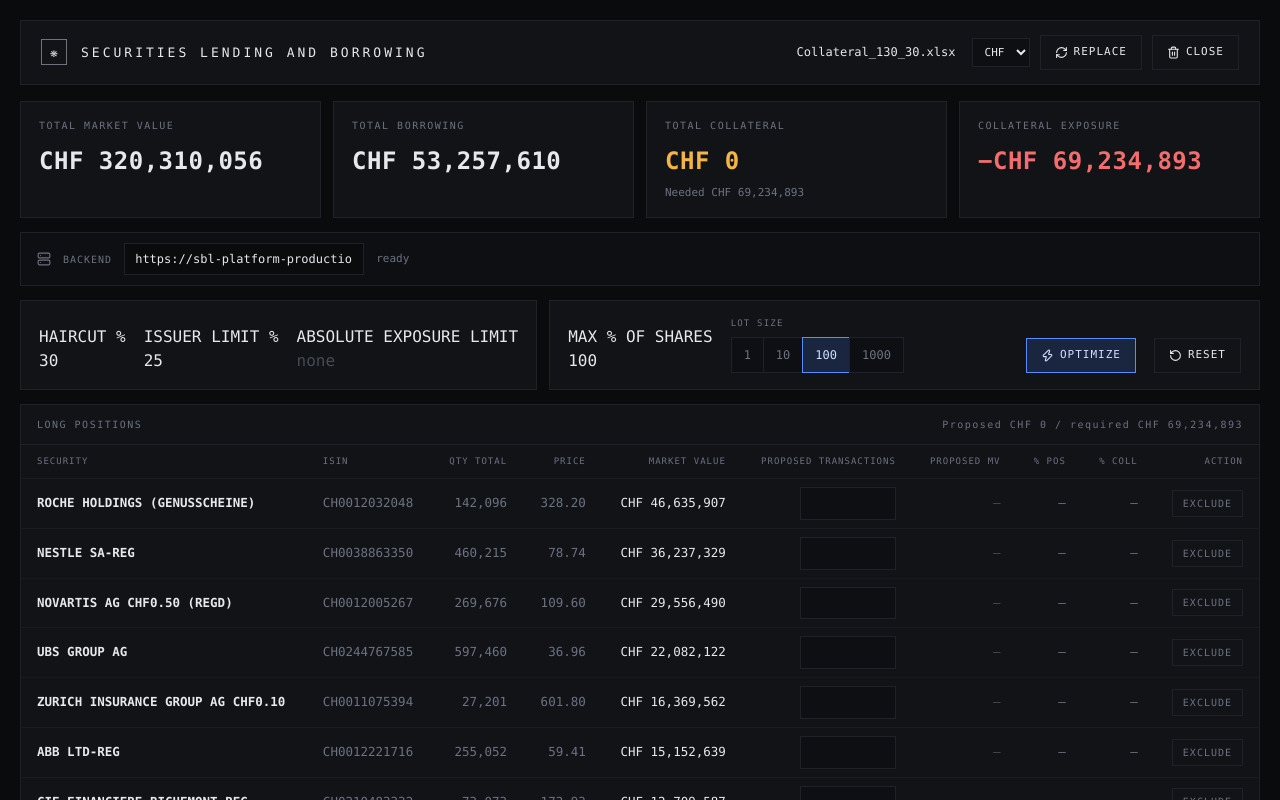
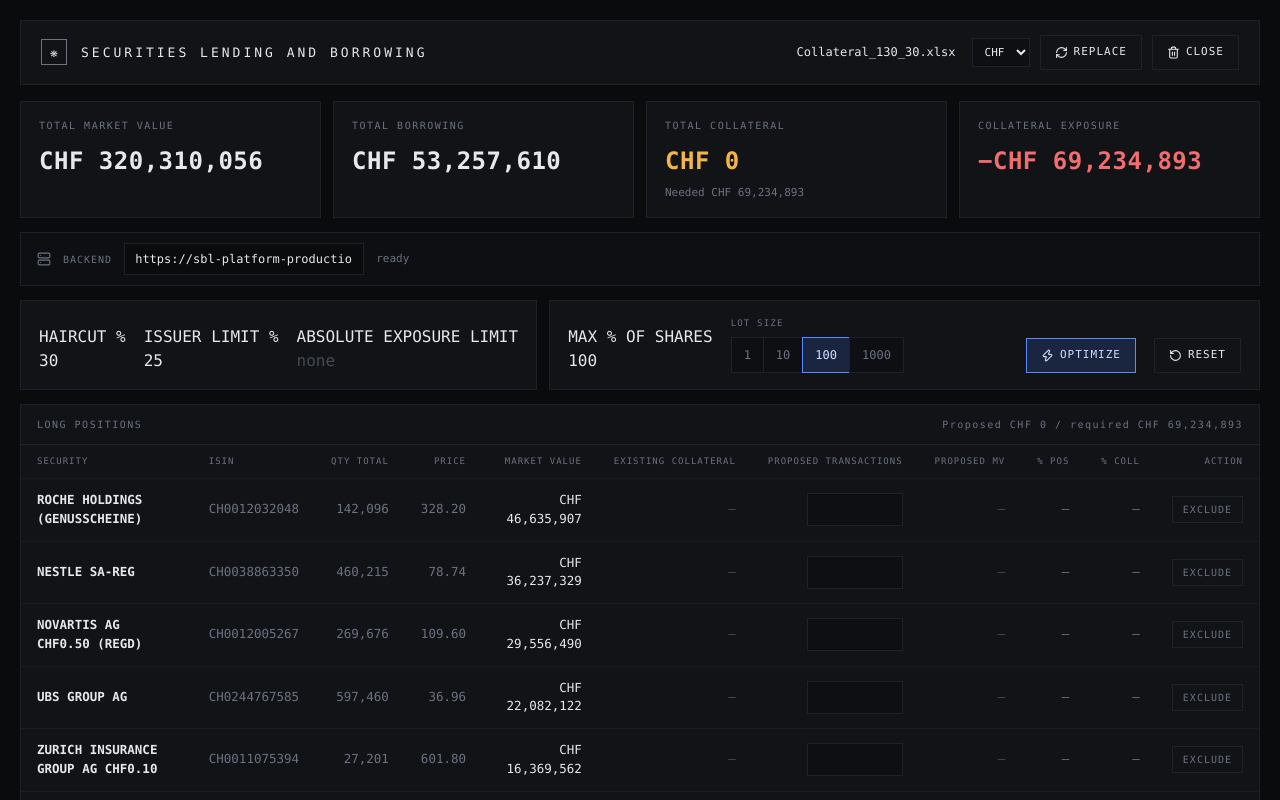
Before and after one commit to FranPorgrame/sbl-platform, a Next.js app in the folder frontend/: page / in a window 1280 px wide. Both pictures are taken after a click on the button "LOAD SAMPLE". Shown: the top 800 px of the page. Built offline with nearby package versions, Linux system fonts and the light colour scheme.

Commit message:
Fix, add %COLL. column in display

```diff
--- a/frontend/app/page.tsx
+++ b/frontend/app/page.tsx
@@ -584,14 +584,16 @@ export default function App() {
             <div style={{ overflowX: "auto" }}>
               <table style={{ width: "100%", borderCollapse: "collapse", fontSize: 12.5 }}>
                 <thead><tr style={{ color: C.dim, fontSize: 9, letterSpacing: 1 }}>
-                  {["SECURITY", "ISIN", "QTY TOTAL", "PRICE", "MARKET VALUE", "PROPOSED TRANSACTIONS", "PROPOSED MV", "% POS", "% COLL", "ACTION"].map((h, i) => (
+                  {["SECURITY", "ISIN", "QTY TOTAL", "PRICE", "MARKET VALUE", "EXISTING COLLATERAL", "PROPOSED TRANSACTIONS", "PROPOSED MV", "% POS", "% COLL", "ACTION"].map((h, i) => (
                     <th key={h} style={{ textAlign: i < 2 ? "left" : "right", padding: "10px 16px", fontWeight: 400, whiteSpace: "nowrap" }}>{h}</th>))}
                 </tr></thead>
                 <tbody>
                   {longs.map((l) => {
                     const ex = excluded.has(l.id); const sh = proposals[l.id] || 0;
                     const pct = l.qty > 0 ? (sh / l.qty) * 100 : 0; const breach = rowBreach(l);
-                    const coll = provided > 0 ? (sh * l.price / provided) * 100 : 0;
+                    const totalCollateralValue = provided + existingCollateralValue;
+                    const rowCombinedValue = sh * l.price + (l.existingQty || 0) * l.price;
+                    const coll = totalCollateralValue > 0 ? (rowCombinedValue / totalCollateralValue) * 100 : 0;
                     return (
                       <tr key={l.id} className="rowh" style={{ borderTop: `1px solid ${C.lineSoft}`, opacity: ex ? 0.32 : 1 }}>
                         <td style={{ padding: "12px 16px", fontWeight: 600 }}>{l.name}</td>
@@ -599,6 +601,9 @@ export default function App() {
                         <td style={{ padding: "12px 16px", textAlign: "right", color: C.dim }}>{fmt.int(l.qty)}</td>
                         <td style={{ padding: "12px 16px", textAlign: "right", color: C.dim }}>{fmt.price(l.price)}</td>
                         <td style={{ padding: "12px 16px", textAlign: "right" }}>{fmt.money(l.mv)}</td>
+                        <td style={{ padding: "12px 16px", textAlign: "right", color: l.existingQty > 0 ? C.text : C.dimmer }}>
+                          {l.existingQty > 0 ? `${fmt.int(l.existingQty)} sh` : "—"}
+                        </td>
                         <td style={{ padding: "8px 16px", textAlign: "right" }}>
                           {!ex && <input value={sh ? Number(sh).toLocaleString('en-US') : ""} onChange={(e) => editProposed(l.id, e.target.value.replace(/,/g, ''))}
                           style={{ width: 96, textAlign: "right", background: C.panelAlt, border: `1px solid ${breach ? C.red : C.line}`, color: breach ? C.red : C.text, fontFamily: MONO, fontSize: 12.5, padding: "6px 8px", outline: "none" }} />}
```
